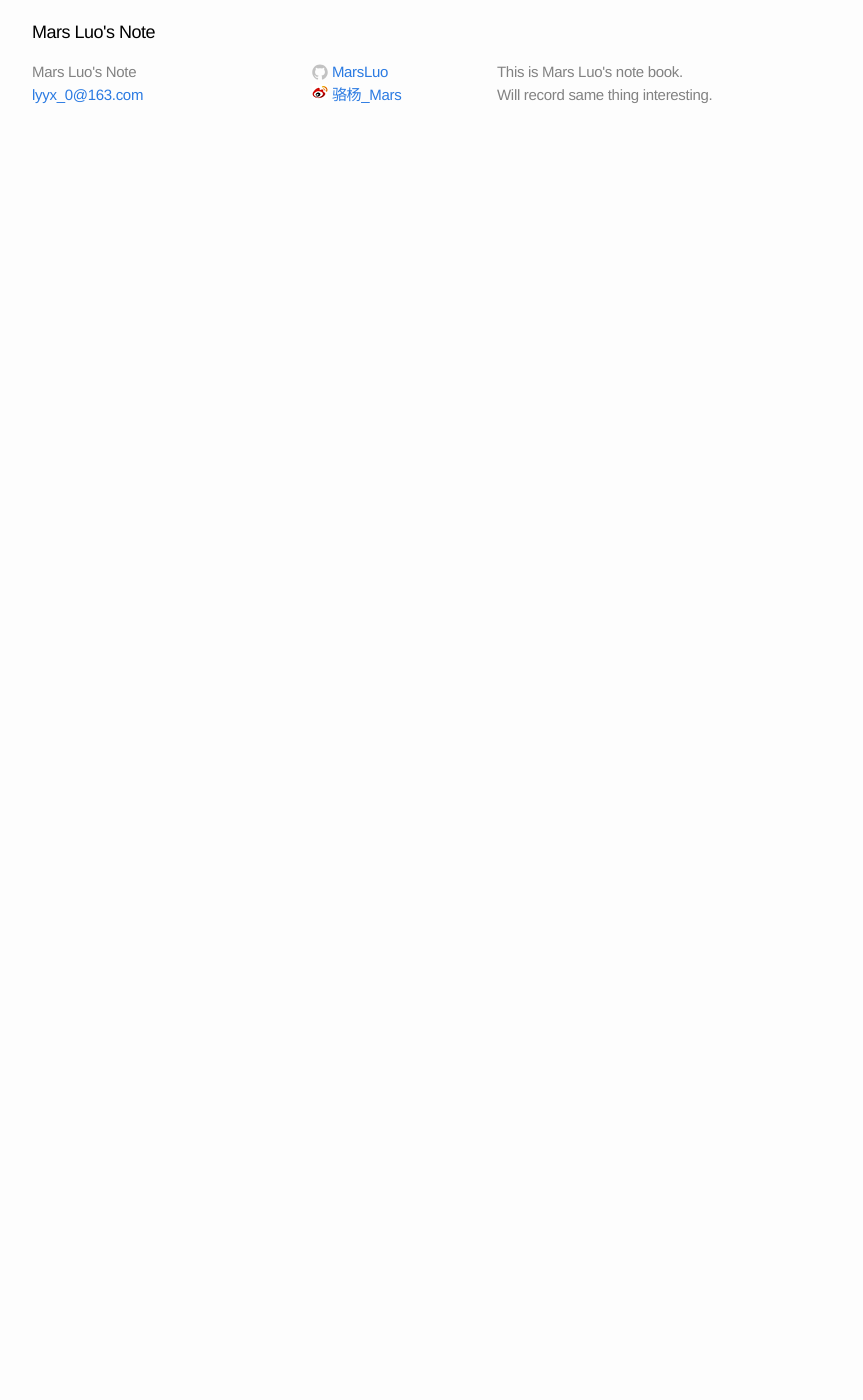
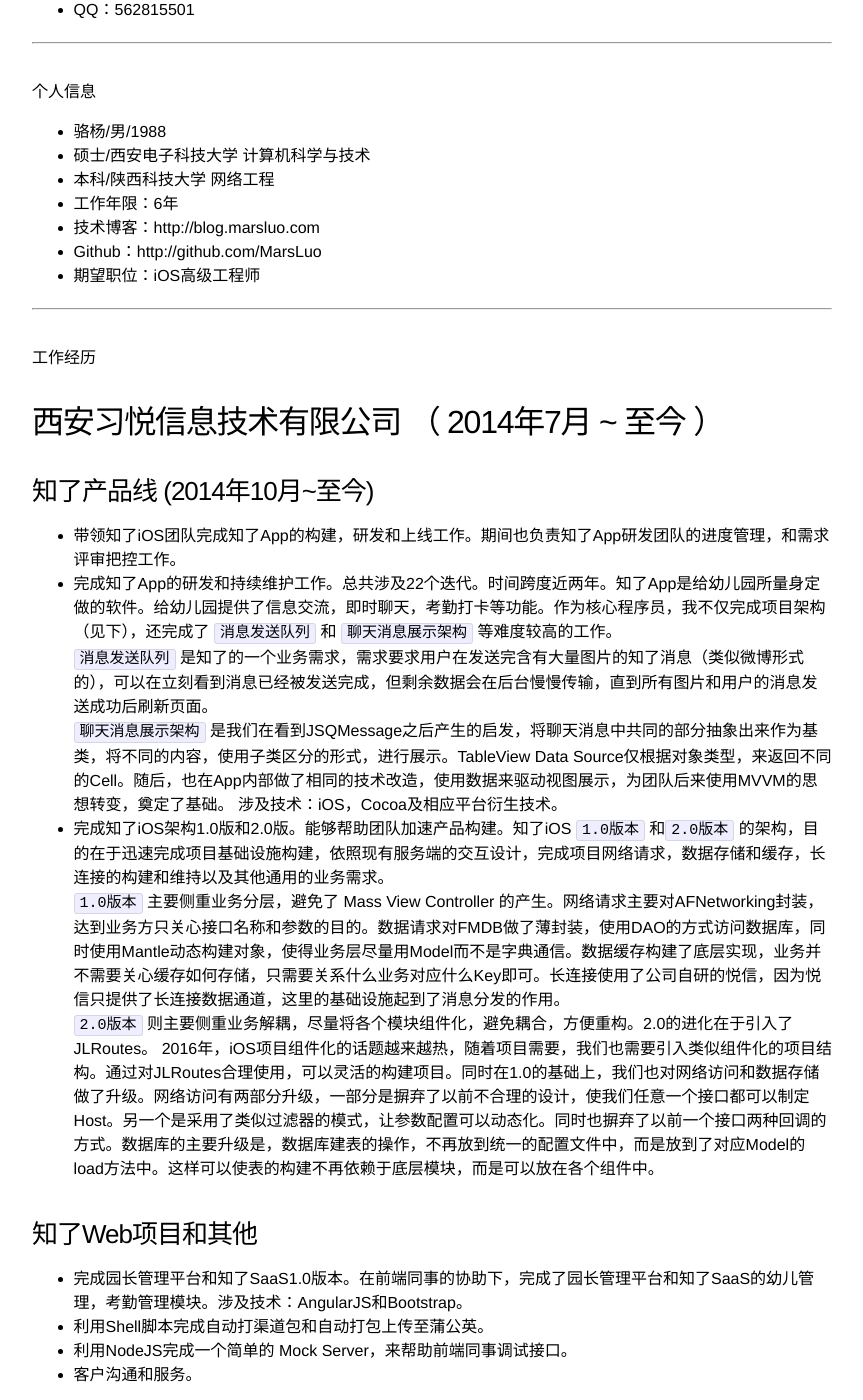
Before and after one commit to MarsLuo/marsluo.github.com, a Jekyll site: the page built from about.md, in a window 1280 px wide and 1400 px high, scrolled down 270 px. Shown: the whole window, without its empty margins (208-1071 px from the left). Built offline with Jekyll 4.4.1, drawn with Linux system fonts in a browser that asks for light colours; comment, search, counter and statistics services are not loaded; before the commit the page ends 900 px from its top, so only the background shows below that; some of the changed text lies outside the part shown.

Commit message:
更新简历

```diff
--- a/about.md
+++ b/about.md
@@ -1,7 +1,109 @@
 ---
 layout: page
-title: 关于我
+title: 我的简历
 permalink: /about/
 ---
 
-#MarsLuo
+
+
+# 联系方式
+- 手机：13363922086
+- Email：lyyx_0@163.com
+- QQ：562815501
+
+---
+
+# 个人信息
+
+ - 骆杨/男/1988
+ - 硕士/西安电子科技大学 计算机科学与技术
+ - 本科/陕西科技大学 网络工程
+ - 工作年限：6年
+ - 技术博客：http://blog.marsluo.com
+ - Github：http://github.com/MarsLuo
+
+ - 期望职位：iOS高级工程师
+
+---
+
+# 工作经历
+
+## 西安习悦信息技术有限公司 （ 2014年7月 ~ 至今 ）
+
+### 知了产品线 (2014年10月~至今)
+ - 带领知了iOS团队完成知了App的构建，研发和上线工作。期间也负责知了App研发团队的进度管理，和需求评审把控工作。
+    <p/>
+ - 完成知了App的研发和持续维护工作。总共涉及22个迭代。时间跨度近两年。知了App是给幼儿园所量身定做的软件。给幼儿园提供了信息交流，即时聊天，考勤打卡等功能。作为核心程序员，我不仅完成项目架构（见下），还完成了 `消息发送队列` 和 `聊天消息展示架构` 等难度较高的工作。
+    <p/>
+   `消息发送队列` 是知了的一个业务需求，需求要求用户在发送完含有大量图片的知了消息（类似微博形式的），可以在立刻看到消息已经被发送完成，但剩余数据会在后台慢慢传输，直到所有图片和用户的消息发送成功后刷新页面。
+    <p/>
+   `聊天消息展示架构` 是我们在看到JSQMessage之后产生的启发，将聊天消息中共同的部分抽象出来作为基类，将不同的内容，使用子类区分的形式，进行展示。TableView Data Source仅根据对象类型，来返回不同的Cell。随后，也在App内部做了相同的技术改造，使用数据来驱动视图展示，为团队后来使用MVVM的思想转变，奠定了基础。
+  涉及技术：iOS，Cocoa及相应平台衍生技术。
+    <p/>
+ - 完成知了iOS架构1.0版和2.0版。能够帮助团队加速产品构建。知了iOS `1.0版本` 和`2.0版本` 的架构，目的在于迅速完成项目基础设施构建，依照现有服务端的交互设计，完成项目网络请求，数据存储和缓存，长连接的构建和维持以及其他通用的业务需求。
+	<p/>
+   `1.0版本` 主要侧重业务分层，避免了 Mass View Controller 的产生。网络请求主要对AFNetworking封装，达到业务方只关心接口名称和参数的目的。数据请求对FMDB做了薄封装，使用DAO的方式访问数据库，同时使用Mantle动态构建对象，使得业务层尽量用Model而不是字典通信。数据缓存构建了底层实现，业务并不需要关心缓存如何存储，只需要关系什么业务对应什么Key即可。长连接使用了公司自研的悦信，因为悦信只提供了长连接数据通道，这里的基础设施起到了消息分发的作用。
+   <p/>
+   `2.0版本` 则主要侧重业务解耦，尽量将各个模块组件化，避免耦合，方便重构。2.0的进化在于引入了JLRoutes。 2016年，iOS项目组件化的话题越来越热，随着项目需要，我们也需要引入类似组件化的项目结构。通过对JLRoutes合理使用，可以灵活的构建项目。同时在1.0的基础上，我们也对网络访问和数据存储做了升级。网络访问有两部分升级，一部分是摒弃了以前不合理的设计，使我们任意一个接口都可以制定Host。另一个是采用了类似过滤器的模式，让参数配置可以动态化。同时也摒弃了以前一个接口两种回调的方式。数据库的主要升级是，数据库建表的操作，不再放到统一的配置文件中，而是放到了对应Model的load方法中。这样可以使表的构建不再依赖于底层模块，而是可以放在各个组件中。
+<p/>
+
+### 知了Web项目和其他
+ - 完成园长管理平台和知了SaaS1.0版本。在前端同事的协助下，完成了园长管理平台和知了SaaS的幼儿管理，考勤管理模块。涉及技术：AngularJS和Bootstrap。
+
+ - 利用Shell脚本完成自动打渠道包和自动打包上传至蒲公英。
+
+ - 利用NodeJS完成一个简单的 Mock Server，来帮助前端同事调试接口。
+
+ - 客户沟通和服务。
+
+
+### 悦信 （即时通讯SDK）
+
+悦信是习悦公司基于MQTT协议自主研发的IM SDK。我独立完成了iOS IM SDK的研发工作。
+
+
+## SKT Lab Co.,Ltd  (2012年4月 ~ 2014年6月)
+带领公司iOS团队开发并做项目交付。
+
+
+### BizConfMobile
+
+  - BizConf Mobile是一款外包项目，为国内一家会控公司完成电话会议控制系统的手机App端，主要应用的技术有CocoaAsyncSocket。
+
+### Edianche打车软件
+  - Edianche 是国内较早的打车软件，基于Xmpp实现。
+
+### Zaavio移动订餐软件
+  - Zaavio 是一款订座软件，主要面向美国市场。
+
+## 普罗通讯(西安)  (2011年6月 ~ 2012年3月)
+
+
+### ConCall:  电话会议控制系统
+  - ConCall是普罗自研的电话会议控制系统。我在其中主要做二次维护。
+
+### FreePP:
+  - FreePP是一款VoIP应用。最早仅支持打网络电话，后期也支持文字，语音，图片和表情聊天。我主要负责UI绘制工作。完成了图片消息展示和大图展示。完成了动态表情展示，选取和发送。完成了涂鸦功能。
+
+## 亚森通讯  (2010年7月 ~ 2011年6月)
+
+### MQ桌面，99米，神州惠等项目。
+主要完成网络数据传输工作。
+
+# 技能清单
+
+### 掌握 （可以不用看文档也能完成大部分工作）
+- 客户端开发:  iOS软件开发
+- 数据库相关: SQLite
+- 版本管理:  Git
+
+
+### 了解 （需要查询文档才能完成相应工作）
+
+- 脚本开发: Python
+- 前端框架: Bootstrap/AngularJS/HTML5
+- 服务器开发: Node.js/Express
+- 单元测试:  Kiwi/XCTest
+
+# 致谢
+感谢您花时间阅读我的简历，期待能有机会和您共事。
```
Also changed, not shown: _draft/Resume.md (added, +102 -0 lines).
